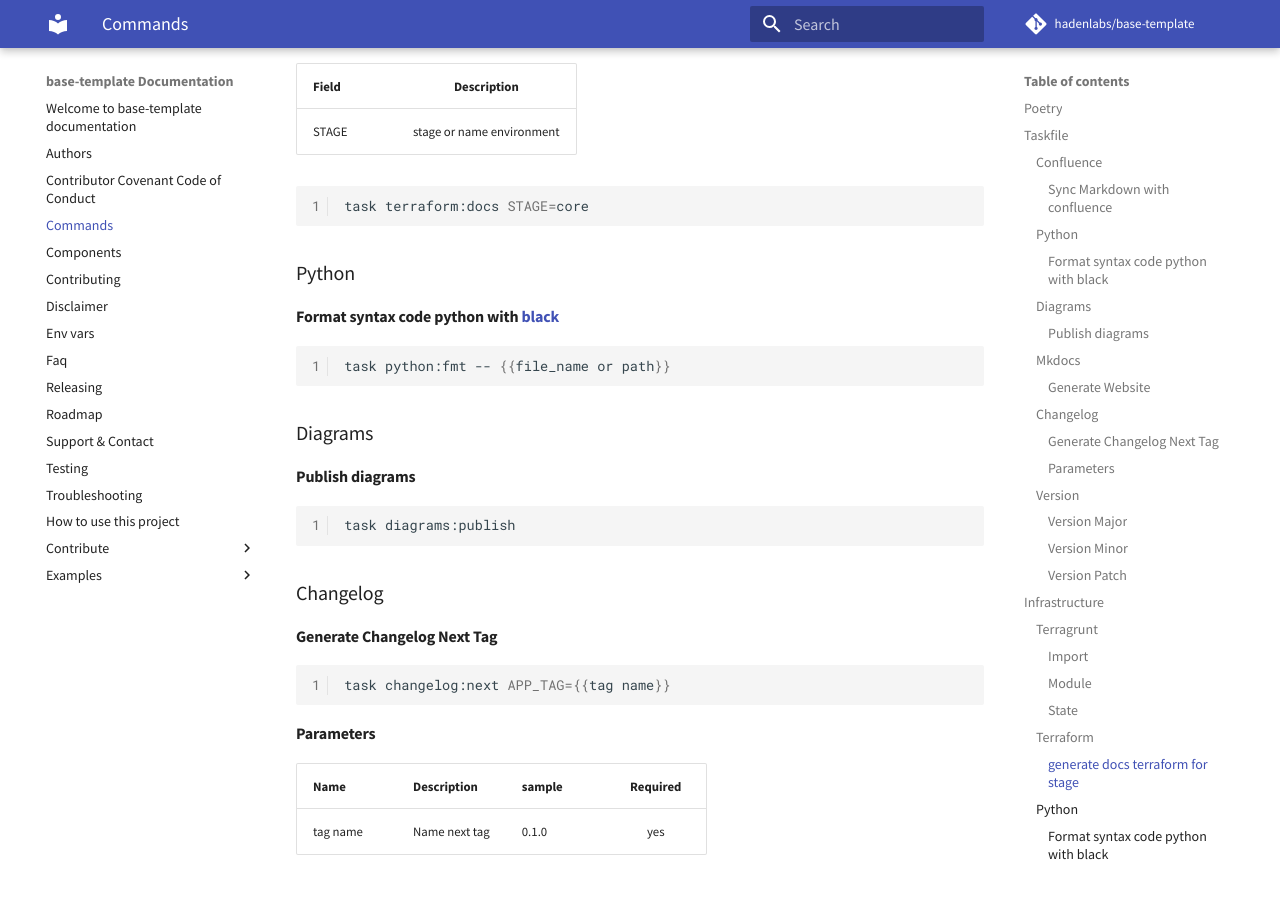
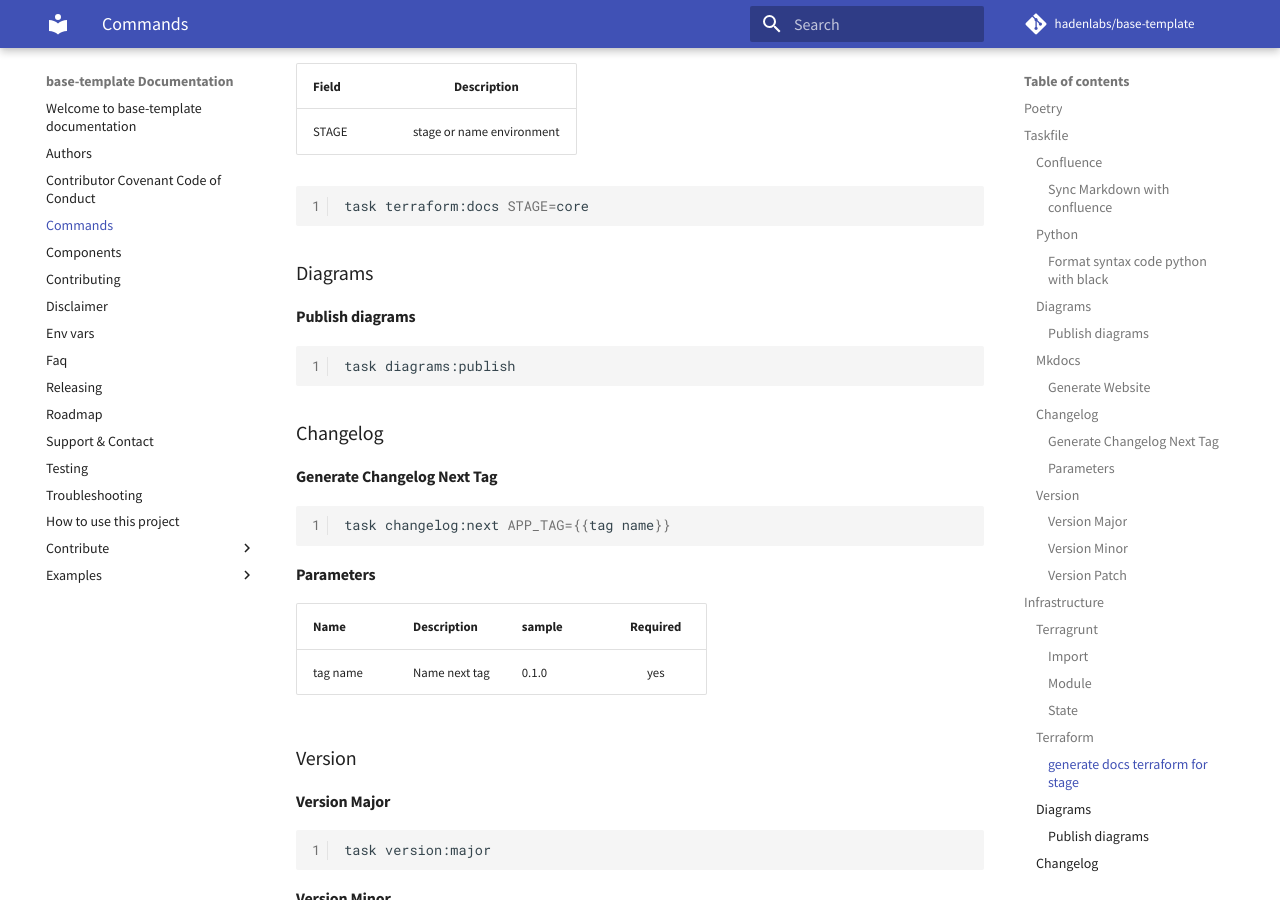
Before and after one commit to hadenlabs/base-template, an MkDocs documentation site: the page built from docs/commands.md, in a window 1280 px wide and 900 px high, scrolled down 3151 px. Built offline with MkDocs 1.6.1 and Material for MkDocs 9.7.7, drawn with Linux system fonts in a browser that asks for light colours; comment, search, counter and statistics services are not loaded.

````diff
--- a/docs/commands.md
+++ b/docs/commands.md
@@ -157,14 +157,6 @@ task terragrunt:state REGION=us-east-1 STAGE=core COMMAND=list
 task terraform:docs STAGE=core
 ```
 
-### Python
-
-#### Format syntax code python with [black](https://github.com/psf/black)
-
-```{.bash}
-task python:fmt -- {{file_name or path}}
-```
-
 ### Diagrams
 
 #### Publish diagrams
````
Also changed, not shown: .pre-commit-config.yaml (+10 -6 lines), Taskfile.yml (+7 -1 lines), provision/templates/README.tpl.md (+10 -1 lines), 8 other files.
